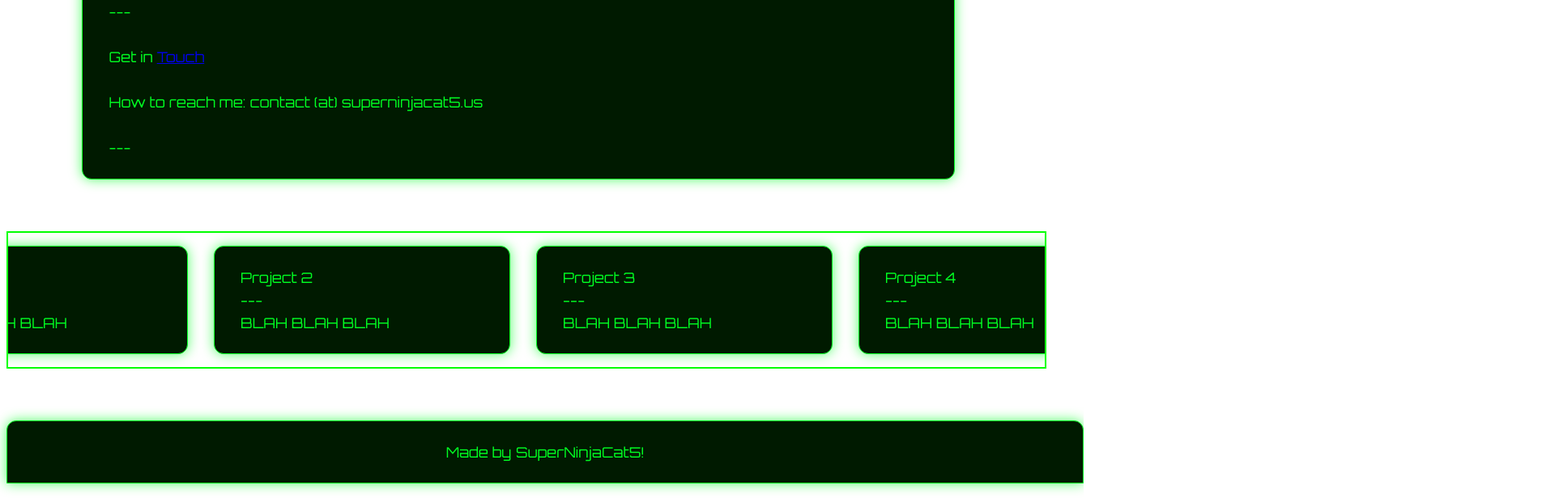
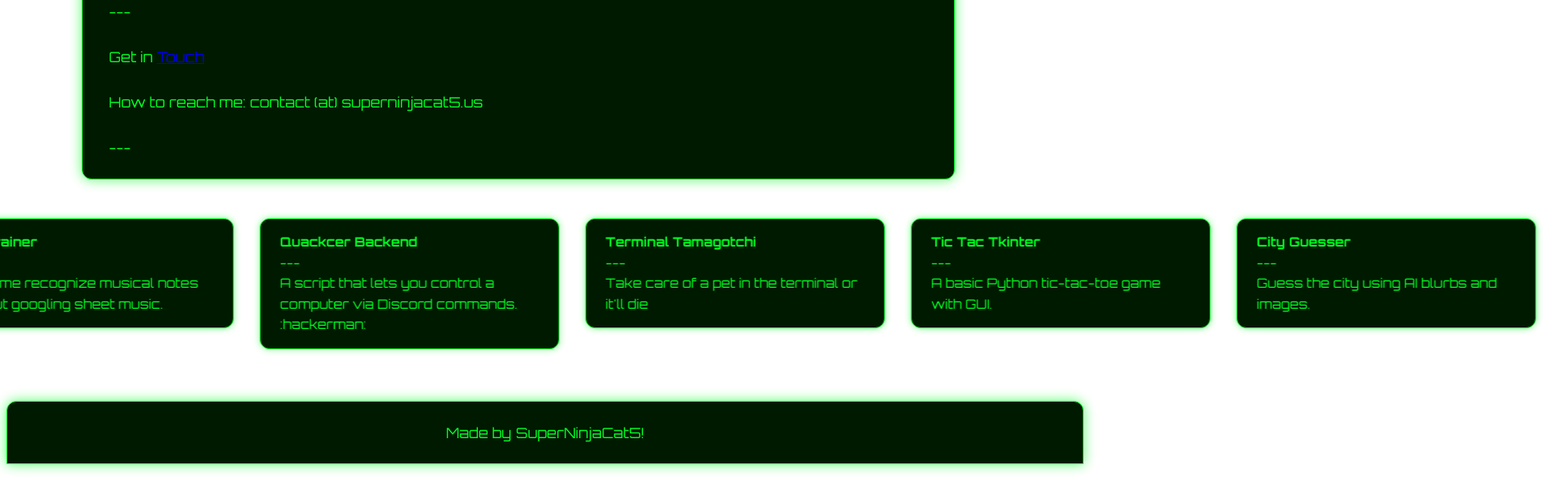
Before and after one commit to SuperNinjaCat5/Home_Site, a SvelteKit app: page / in a window 1280 px wide. Shown: the part 872-1488 px from the top of the page at 81% size, 1920 px wide, since content can reach past the window. After the commit the page ends 1463 px from the top, so only its background shows below. Built offline with nearby package versions, Linux system fonts and the light colour scheme.

Commit message:
Enhance project showcase with dynamic rendering and improve scrolling animation

```diff
--- a/src/routes/+page.svelte
+++ b/src/routes/+page.svelte
@@ -28,13 +28,10 @@
     height: 100vh;
     z-index: -1;
   }
-    @keyframes scrollLoop {
-    0% {
-      transform: translateX(0%);
-    }
-    100% {
-      transform: translateX(-50%); /* Change if width cuz math */
-    }
+
+  @keyframes scrollLoop {
+    0% { transform: translateX(0); }
+    100% { transform: translateX(-50%); } /* changed from -100% */
   }
 
   .scroll-wrapper {
@@ -42,29 +39,75 @@
     width: 100vw;
     border: 2px solid lime;
     margin-top: 2rem;
+    padding: 1rem 0;
   }
 
   .scroll-content {
     display: flex;
-    animation: scrollLoop 20s linear infinite;
+    animation: scrollLoop 30s linear infinite;
+    will-change: transform;
+    white-space: nowrap;
   }
 
   .scroll-content p {
-    min-width: 300px;
-    margin: 1rem;
-    padding: 1.5rem 2rem;
+    display: inline-block;
+    min-width: 320px;
+    margin: 0 1rem;
+    padding: 1rem 1.5rem;
     background-color: #001a00;
     color: #00ff22;
     border-radius: 12px;
-    box-shadow: 0 0 15px #00ff22aa;
+    box-shadow: 0 0 8px #00ff2280;
     border: 1.5px solid #00ff22;
     font-family: 'Orbitron', sans-serif;
-    font-size: 1.1rem;
+    font-size: 1rem;
     line-height: 1.6;
     white-space: normal;
     flex-shrink: 0;
+    transition: transform 0.3s ease;
   }
+
+  .scroll-content p:hover {
+  transform: scale(1.05);
+  }
+
+
 </style>
+
+<script lang=ts>
+  let projects = [
+    {
+      link: "https://summer.hackclub.com/projects/4631",
+      title: "Ear Trainer",
+      desc: "Helps me recognize musical notes without googling sheet music.",
+    },
+    {
+      link: "https://summer.hackclub.com/projects/7915",
+      title: "Quackcer Backend",
+      desc: "A script that lets you control a computer via Discord commands. :hackerman:",
+    },
+    {
+      link: "https://summer.hackclub.com/projects/1117",
+      title: "Terminal Tamagotchi",
+      desc: "Take care of a pet in the terminal or it'll die",
+    },
+    {
+      link: "https://summer.hackclub.com/projects/332",
+      title: "Tic Tac Tkinter",
+      desc: "A basic Python tic-tac-toe game with GUI.",
+    },
+    {
+      link: "https://github.com/niiccoo2/city-gusser/",
+      title: "City Guesser",
+      desc: "Guess the city using AI blurbs and images.",
+    },
+    {
+      link: "https://github.com/SuperNinjaCat5/SuperNinjaCat5",
+      title: "Project ?",
+      desc: "More to come soon :o",
+    },
+  ];
+</script>
 
 <div class="background"></div>
 
@@ -97,7 +140,7 @@
         <br>
         About Me <br>
         <br>
-        I'm passionate about coding and gaming, I enjoy learning useless things (3.141592653589793238462643383279502). Currently focused on Python projects and getting free stuff from hcb lol.
+        I'm passionate about coding and gaming, I enjoy learning useless things (3.141592653589793238462643383279502). Currently focused on Python projects and getting free stuff from hackclub lol.
         <br>
         ---
         <br>
@@ -114,56 +157,13 @@
         ---
       </p>
     </div>
-    <div class="scroll-wrapper" style="margin-bottom: 4rem;">
-      <div class="scroll-content">
-        <a href="https://github.com/SuperNinjaCat5/SuperNinjaCat5" style="text-decoration: none; color: inherit;" target="_blank">
-          <p>Project 1<br>---<br>BLAH BLAH BLAH</p>
-        </a>
-        <a href="https://github.com/SuperNinjaCat5/SuperNinjaCat5" style="text-decoration: none; color: inherit;" target="_blank">
-          <p>Project 2<br>---<br>BLAH BLAH BLAH</p>
-        </a>
-        <a href="https://github.com/SuperNinjaCat5/SuperNinjaCat5" style="text-decoration: none; color: inherit;" target="_blank">
-          <p>Project 3<br>---<br>BLAH BLAH BLAH</p>
-        </a>
-        <a href="https://github.com/SuperNinjaCat5/SuperNinjaCat5" style="text-decoration: none; color: inherit;" target="_blank">
-          <p>Project 4<br>---<br>BLAH BLAH BLAH</p>
-        </a>
-        <a href="https://github.com/SuperNinjaCat5/SuperNinjaCat5" style="text-decoration: none; color: inherit;" target="_blank">
-          <p>Project 5<br>---<br>BLAH BLAH BLAH</p>
-        </a>
-        <a href="https://github.com/SuperNinjaCat5/SuperNinjaCat5" style="text-decoration: none; color: inherit;" target="_blank">
-          <p>Project 6<br>---<br>BLAH BLAH BLAH</p>
-        </a>
-        <a href="https://github.com/SuperNinjaCat5/SuperNinjaCat5" style="text-decoration: none; color: inherit;" target="_blank">
-          <p>Project 7<br>---<br>BLAH BLAH BLAH</p>
-        </a>
-        <a href="https://github.com/SuperNinjaCat5/SuperNinjaCat5" style="text-decoration: none; color: inherit;" target="_blank">
-          <p>Project 8<br>---<br>BLAH BLAH BLAH</p>
-        </a>
-        <a href="https://github.com/SuperNinjaCat5/SuperNinjaCat5" style="text-decoration: none; color: inherit;" target="_blank">
-          <p>Project 1<br>---<br>BLAH BLAH BLAH</p>
-        </a>
-        <a href="https://github.com/SuperNinjaCat5/SuperNinjaCat5" style="text-decoration: none; color: inherit;" target="_blank">
-          <p>Project 2<br>---<br>BLAH BLAH BLAH</p>
-        </a>
-        <a href="https://github.com/SuperNinjaCat5/SuperNinjaCat5" style="text-decoration: none; color: inherit;" target="_blank">
-          <p>Project 3<br>---<br>BLAH BLAH BLAH</p>
-        </a>
-        <a href="https://github.com/SuperNinjaCat5/SuperNinjaCat5" style="text-decoration: none; color: inherit;" target="_blank">
-          <p>Project 4<br>---<br>BLAH BLAH BLAH</p>
-        </a>
-        <a href="https://github.com/SuperNinjaCat5/SuperNinjaCat5" style="text-decoration: none; color: inherit;" target="_blank">
-          <p>Project 5<br>---<br>BLAH BLAH BLAH</p>
-        </a>
-        <a href="https://github.com/SuperNinjaCat5/SuperNinjaCat5" style="text-decoration: none; color: inherit;" target="_blank">
-          <p>Project 6<br>---<br>BLAH BLAH BLAH</p>
-        </a>
-        <a href="https://github.com/SuperNinjaCat5/SuperNinjaCat5" style="text-decoration: none; color: inherit;" target="_blank">
-          <p>Project 7<br>---<br>BLAH BLAH BLAH</p>
-        </a>
-        <a href="https://github.com/SuperNinjaCat5/SuperNinjaCat5" style="text-decoration: none; color: inherit;" target="_blank">
-          <p>Project 8<br>---<br>BLAH BLAH BLAH</p>
-        </a>
+    <div class="scroll-container">
+      <div class="scroll-content" style="margin-bottom: 4rem; margin-top: 1rem;">
+        {#each projects.concat(projects) as project}
+          <a href={project.link} target="_blank" class="project-card">
+            <p><strong>{project.title}</strong><br />---<br />{project.desc}</p>
+          </a>
+        {/each}
       </div>
     </div>
     <footer>
```
